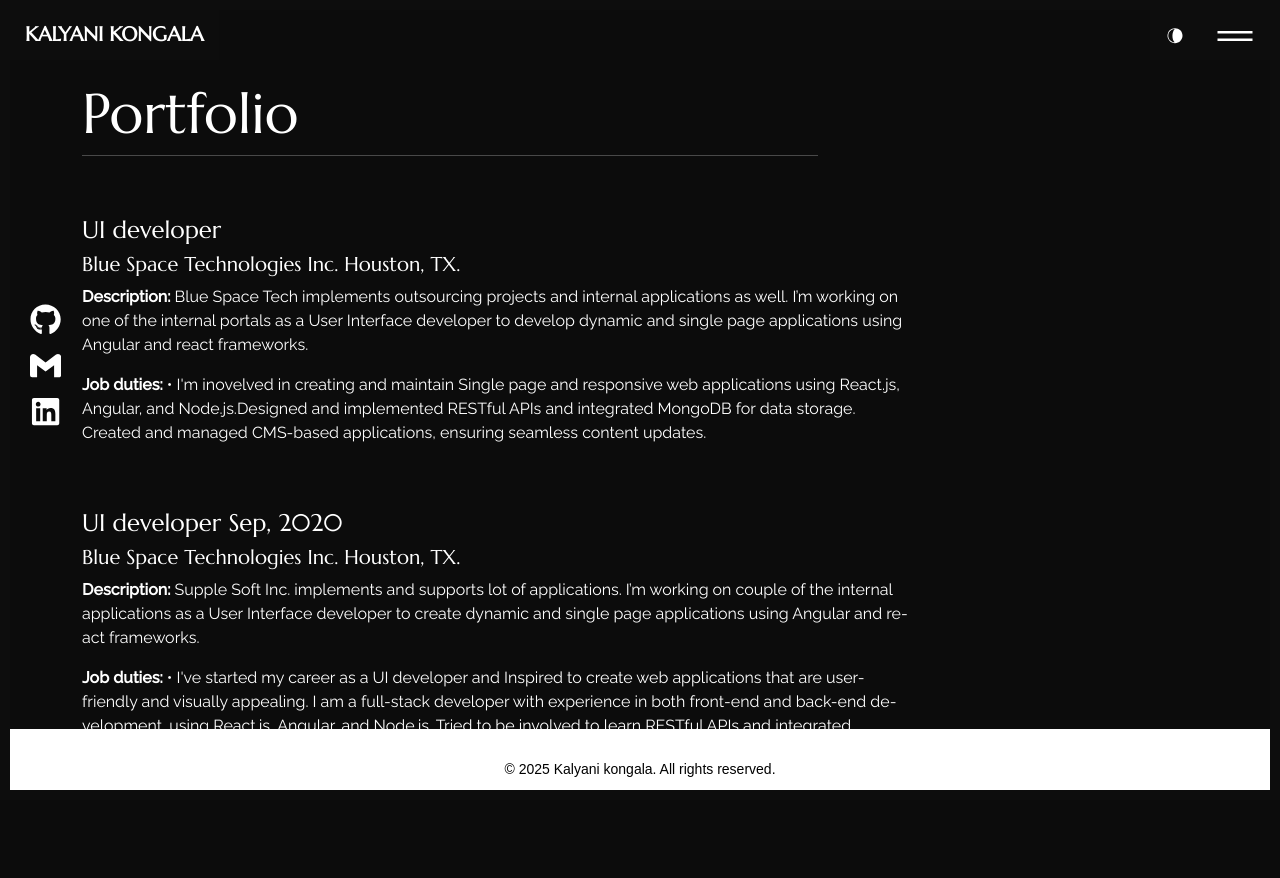
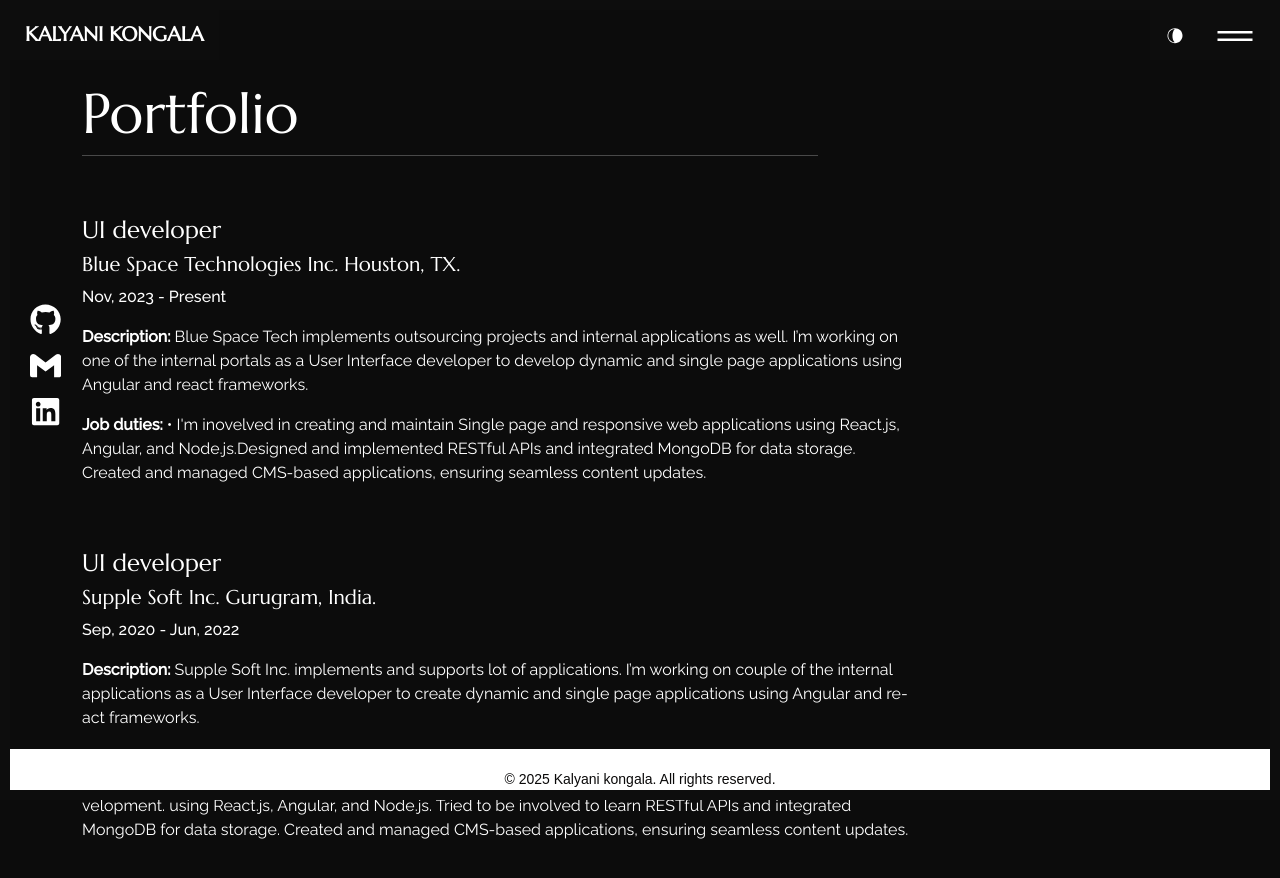
Before and after one commit to Kallu477/kallu-portfolio, a React app: page /portfolio in a window 1280 px wide. Before the commit the page ends 849 px from the top, so only its background shows below. Built offline with nearby package versions, Linux system fonts and the light colour scheme.

Commit message:
CSS changes for footer

```diff
--- a/src/footer/footer.css
+++ b/src/footer/footer.css
@@ -5,22 +5,21 @@
     width: 100%;
     background-color: #ffffff;
     color: #0a0909;
-    padding: 20px 0;
+    padding: 10px 0;
     text-align: center;
     font-family: 'Arial', sans-serif;
     z-index: 1000;
     font-size: 24px;
-
 }
 
-.footer {
+/* .footer {
     background-color: #ffffff;
     color: #000000;
     padding: 20px 0;
     font-size: 24px;
     text-align: center;
     font-family: 'Arial', sans-serif;
-}
+} */
 
 .footer a {
     color: #ff6347;
--- a/src/footer/index.js
+++ b/src/footer/index.js
@@ -1,11 +1,14 @@
 import React from 'react';
 import './footer.css';
+
+const name = "Kalyani kongala";
+const footerContent = "All rights reserved";
 
 const Footer = () => {
     const currentYear = new Date().getFullYear();
     return (
         <footer className="footer">
-            <p>&copy; {currentYear} Kalyani kongala. All rights reserved.</p>
+            <p>&copy; {currentYear} {name}. {footerContent}.</p>
         </footer>
     );
 };
--- a/src/pages/portfolio/index.js
+++ b/src/pages/portfolio/index.js
@@ -23,6 +23,7 @@ export const Portfolio = () => {
           <Col lg="9">
             <h4>UI developer</h4>
             <h5>Blue Space Technologies Inc. <span style={{ fontWeight: 400 }}>Houston, TX.</span></h5>
+            <p style={{ fontWeight: 500 }}>Nov, 2023 - Present</p>
             <p> <span style={{ fontWeight: 600 }}>Description: </span> Blue Space Tech implements outsourcing projects and internal applications as well.
               I’m working on one of the internal portals as a User Interface developer to develop dynamic and single page applications using Angular and react frameworks.</p>
             <p> <span style={{ fontWeight: 600 }}>Job duties: </span> •	I'm inovelved in creating and maintain Single page and responsive web applications
@@ -33,8 +34,9 @@ export const Portfolio = () => {
         </Row>
         <Row>
           <Col lg="9">
-            <h4>UI developer <span style={{ fontWeight: 300 }}>Sep, 2020</span></h4>
-            <h5>Blue Space Technologies Inc. <span style={{ fontWeight: 400 }}>Houston, TX.</span></h5>
+            <h4>UI developer </h4>
+            <h5>Supple Soft Inc. <span style={{ fontWeight: 400 }}>Gurugram, India.</span></h5>
+            <p style={{ fontWeight: 500 }}>Sep, 2020 - Jun, 2022</p>
             <p> <span style={{ fontWeight: 600 }}>Description: </span> Supple Soft Inc. implements and supports lot of applications.
               I’m working on couple of the internal applications as a User Interface developer to create dynamic and single page applications
               using Angular and react frameworks.</p>
```
Also changed, not shown: build/asset-manifest.json, build/index.html, build/static/js/main.38c67895.js.LICENSE.txt (deleted), 4 other files.
